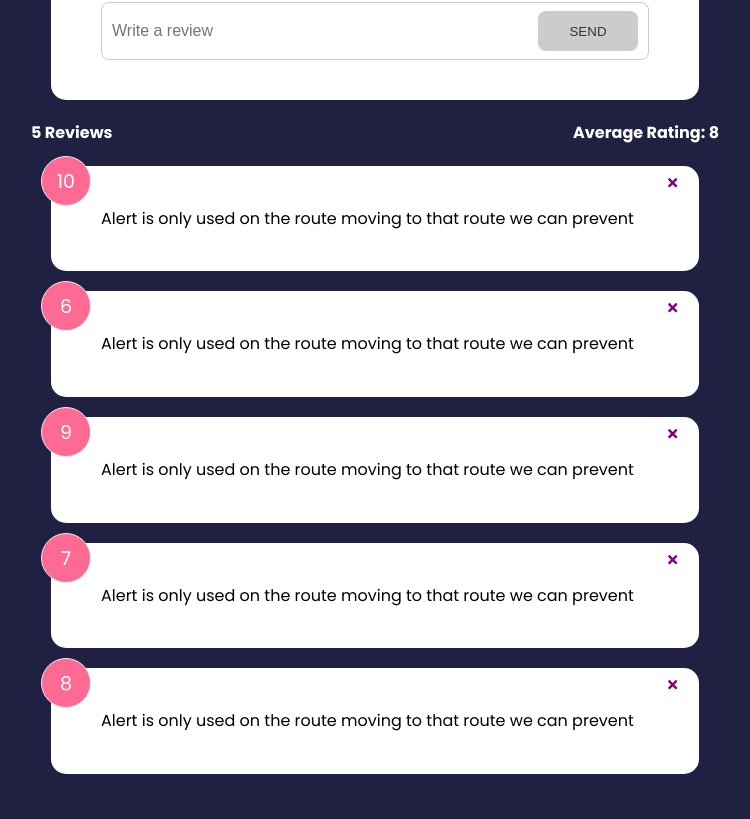
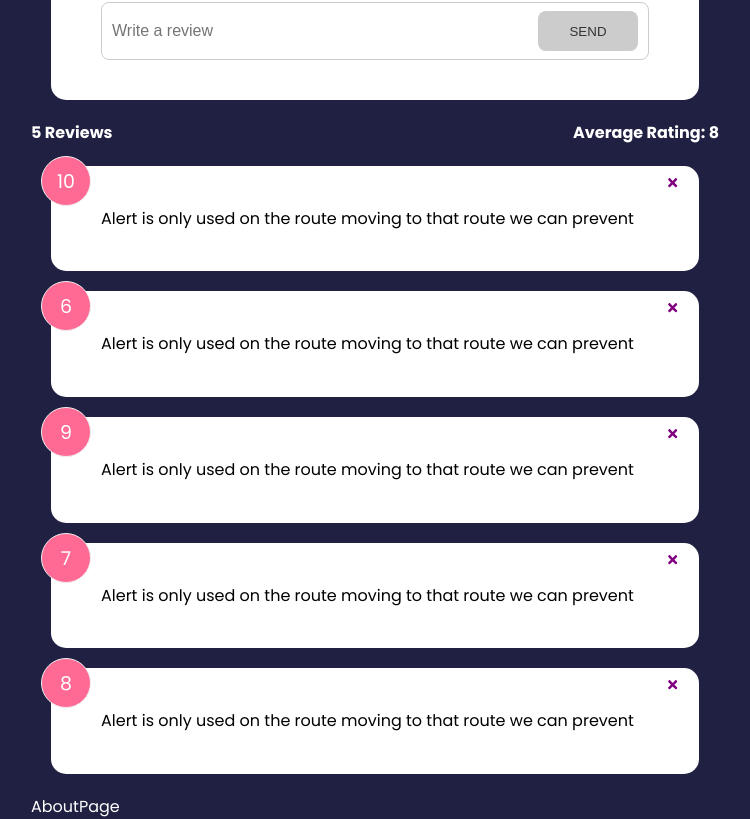
Before and after one commit to VladanStar/ExercisesReact, a React (Create React App) app in the folder exercises01/: page / in a window 1280 px wide. Shown: the part 293-1112 px from the top of the page, without its empty margins (265-1015 px from the left). Before the commit the page ends 1087 px from the top, so only its background shows below. Built offline with nearby package versions, Linux system fonts and the light colour scheme.

Commit message:
add in app.js

```diff
--- a/exercises01/src/App.js
+++ b/exercises01/src/App.js
@@ -8,7 +8,7 @@ import FeedbackList from "./components/FeedbackList";
 import Card from "./components/shared/Card";
 import FeedbackStats from "./components/FeedbackStats";
 import FeedbackForm from "./components/FeedbackForm";
-
+import AboutPage from "./data/AboutPage";
 function App() {
 
   const[feedback, setFeedback] = useState(FeedbackData);
@@ -33,6 +33,7 @@ function App() {
     {/* <Card>
       Hello World
     </Card> */}
+    <AboutPage />
     </div>
     </>
   );
```
